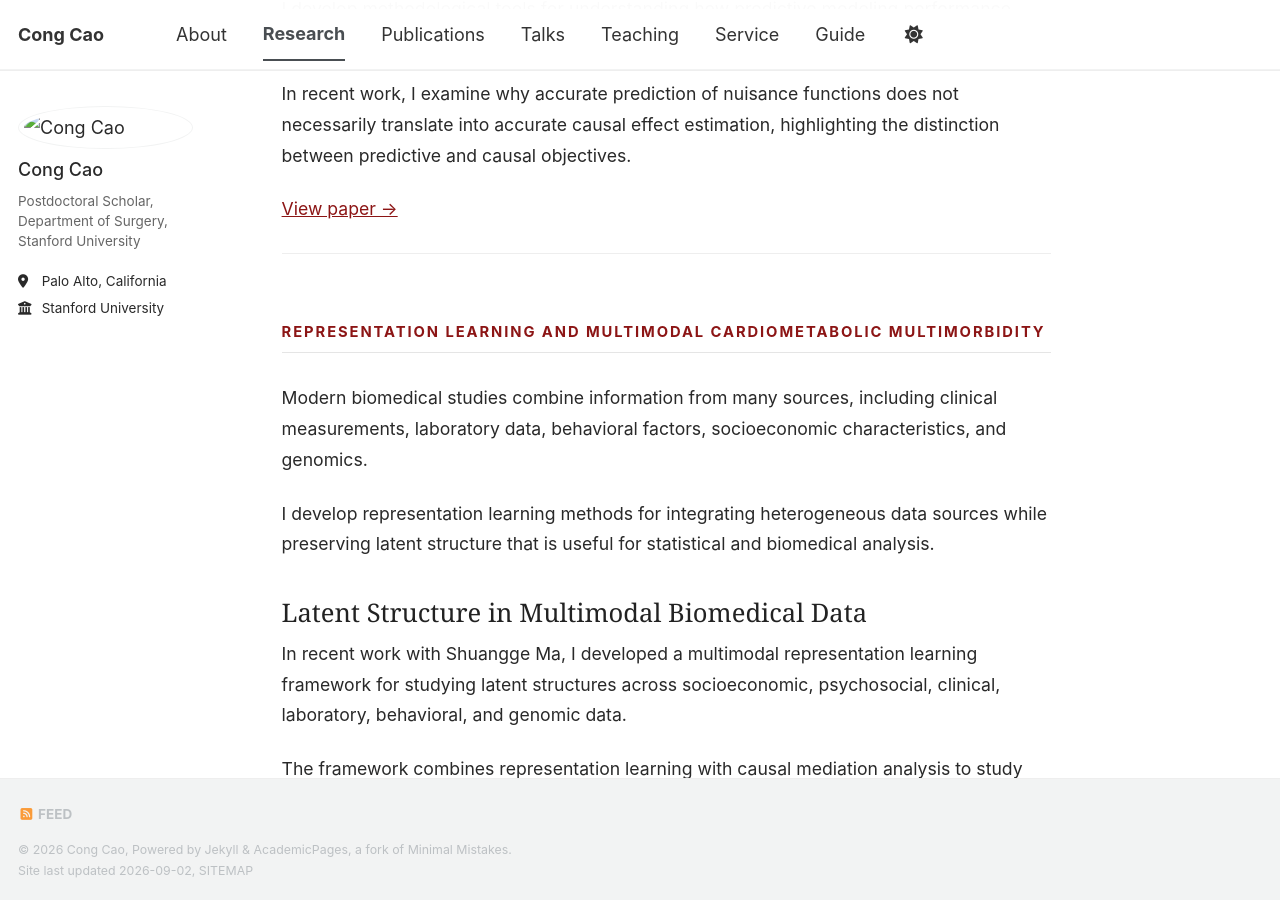
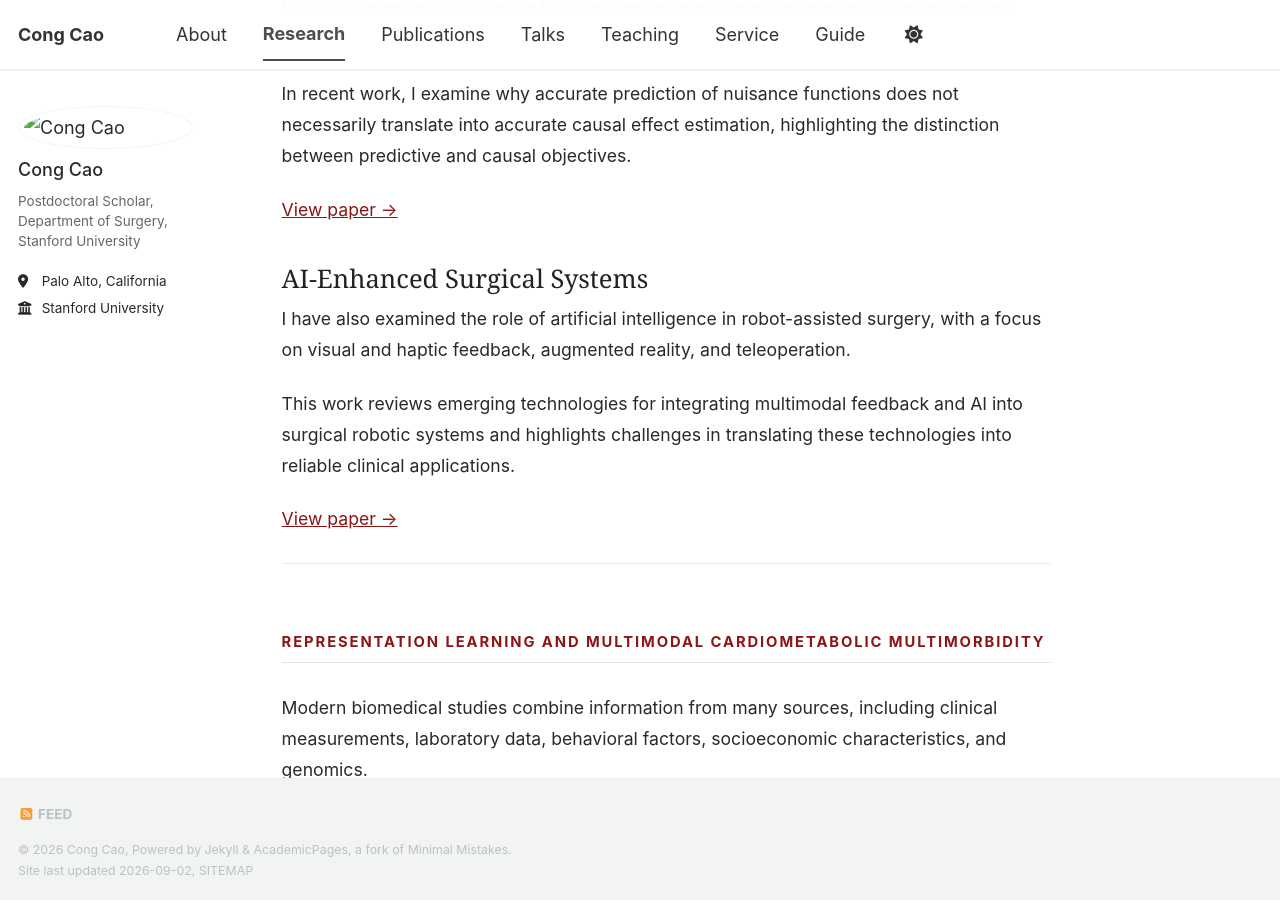
Before and after one commit to congca0/congca0.github.io, a Jekyll site: the page built from research.md, in a window 1280 px wide and 900 px high, scrolled down 1363 px. Built offline with Jekyll 4.4.1, drawn with Linux system fonts in a browser that asks for light colours; our own code applies the rules of GitHub Pages for plain Markdown files; a style sheet for code colours, icons or effects is not loaded.

Commit message:
Update research.md

```diff
--- a/research.md
+++ b/research.md
@@ -58,6 +58,18 @@ does not necessarily translate into accurate causal effect estimation,
 highlighting the distinction between predictive and causal objectives.
 
 [View paper →](https://arxiv.org/abs/2609.00071)
+
+### AI-Enhanced Surgical Systems
+
+I have also examined the role of artificial intelligence in
+robot-assisted surgery, with a focus on visual and haptic feedback,
+augmented reality, and teleoperation.
+
+This work reviews emerging technologies for integrating multimodal feedback
+and AI into surgical robotic systems and highlights challenges in
+translating these technologies into reliable clinical applications.
+
+[View paper →](https://papers.ssrn.com/sol3/papers.cfm?abstract_id=6777758)
 
 ---
 
```
